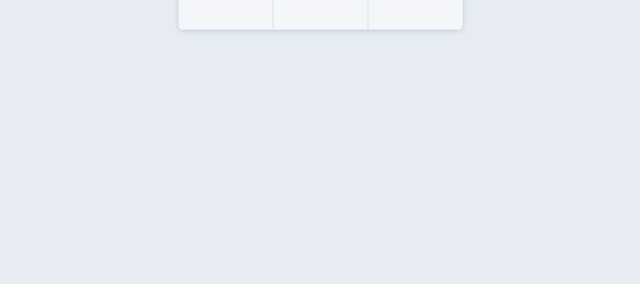
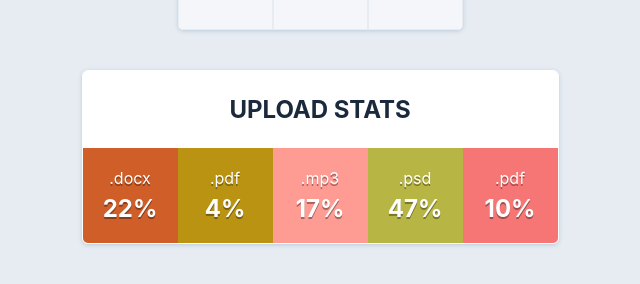
Before and after one commit to PavloLysiuk/goit-react-hw-01-components, a React (Create React App) app: page / in a window 1280 px wide. Shown: the part 374-658 px from the top of the page, without its empty margins (320-960 px from the left). Built offline with nearby package versions, Linux system fonts and the light colour scheme.

Commit message:
Task 2 done

```diff
--- a/src/components/App.jsx
+++ b/src/components/App.jsx
@@ -1,10 +1,10 @@
 import { Profile } from './Profile/Profile';
-// import { Statistics } from './Statistics/Statistics';
+import { Statistics } from './Statistics/Statistics';
 // import { FriendList } from './FriendList/FriendList';
 // import {TransactionHistory} from './TransactionHistory/TransactionHistory';
 
 import user from '../data/user.json';
-// import data from '../data/data.json';
+import data from '../data/data.json';
 // import friends from '../data/friends.json';
 // import transactions from '../data/transactions.json';
 
@@ -21,9 +21,9 @@ export const App = () => {
         views={user.stats.views}
         likes={user.stats.likes}
       />
-      {/* <Statistics />
-      <FriendList />
-      <TransactionHistory /> */}
+      <Statistics title="Upload Stats" stats={data} />
+      {/* <FriendList /> */}
+      {/* <TransactionHistory /> */}
     </div>
   );
 };
--- a/src/components/Statistics/Statistics.jsx
+++ b/src/components/Statistics/Statistics.jsx
@@ -1,19 +1,29 @@
-import { GetRandomColor } from './GetRandomColoor';
-// import { } from './Statistics.styled';
+import { getRandomHexColor } from './GetRandomColor';
+import {
+  StatisticWrapper,
+  StatisticTitle,
+  StatisticList,
+  StatisticItem,
+  StatisticLabel,
+  StatisticPercentage,
+} from './Statistics.styled';
 
-export const Statistics = () => {
-  const randomColor = GetRandomColor();
+export const Statistics = props => {
+  const { title, stats } = props;
   return (
-    <div
-      style={{
-        backgroundColor: randomColor,
-        color: '#fff',
-        padding: '10px',
-        borderRadius: '10px',
-      }}
-    >
-      <h1>Statistics</h1>
-    </div>
+    <StatisticWrapper>
+      <StatisticTitle>{title}</StatisticTitle>
+      <StatisticList>
+        {stats.map(({ id, label, percentage }) => {
+          const randomColor = getRandomHexColor();
+          return (
+            <StatisticItem key={id} style={{ backgroundColor: randomColor }}>
+              <StatisticLabel>{label}</StatisticLabel>
+              <StatisticPercentage>{percentage}%</StatisticPercentage>
+            </StatisticItem>
+          );
+        })}
+      </StatisticList>
+    </StatisticWrapper>
   );
-
-}
+};
--- a/src/components/Statistics/Statistics.styled.js
+++ b/src/components/Statistics/Statistics.styled.js
@@ -0,0 +1,65 @@
+import styled from '@emotion/styled';
+
+export const StatisticWrapper = styled.div`
+  margin: 0 auto 40px;
+
+  width: 475px;
+
+  border: 1px solid #fff;
+  border-radius: 6px;
+  overflow: hidden;
+
+  box-shadow: 0 1px 4px rgba(50, 100, 150, 0.25);
+`;
+
+export const StatisticTitle = styled.h2`
+  font-size: 24px;
+  margin: 0;
+  padding: 24px 0;
+
+  text-transform: uppercase;
+
+  color: #1a293b;
+  background-color: #fff;
+
+  text-align: center;
+`;
+
+export const StatisticList = styled.ul`
+  display: flex;
+  list-style: none;
+  padding: 0;
+  margin: 0;
+`;
+
+export const StatisticItem = styled.div`
+  display: flex;
+  flex-direction: column;
+  align-items: center;
+  justify-content: center;
+  gap: 6px;
+
+  width: 95px;
+  height: 95px;
+`;
+
+export const StatisticLabel = styled.p`
+  margin: 0;
+  padding: 0;
+
+  font-size: 16px;
+
+  color: #fff;
+  text-shadow: 0 2px 0px rgba(0, 0, 0, 0.35);
+`;
+
+export const StatisticPercentage = styled.p`
+  margin: 0;
+  padding: 0;
+
+  font-size: 24px;
+  font-weight: 700;
+
+  color: #fff;
+  text-shadow: 0 2px 0px rgba(0, 0, 0, 0.35);
+`;
```
